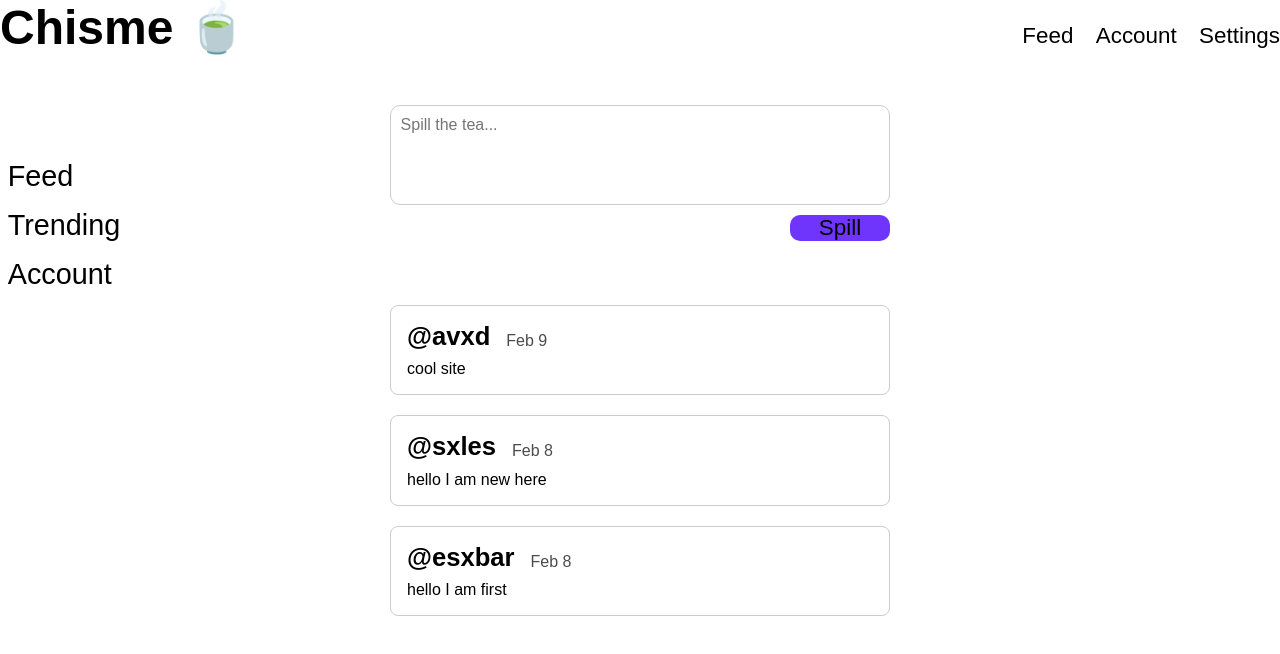
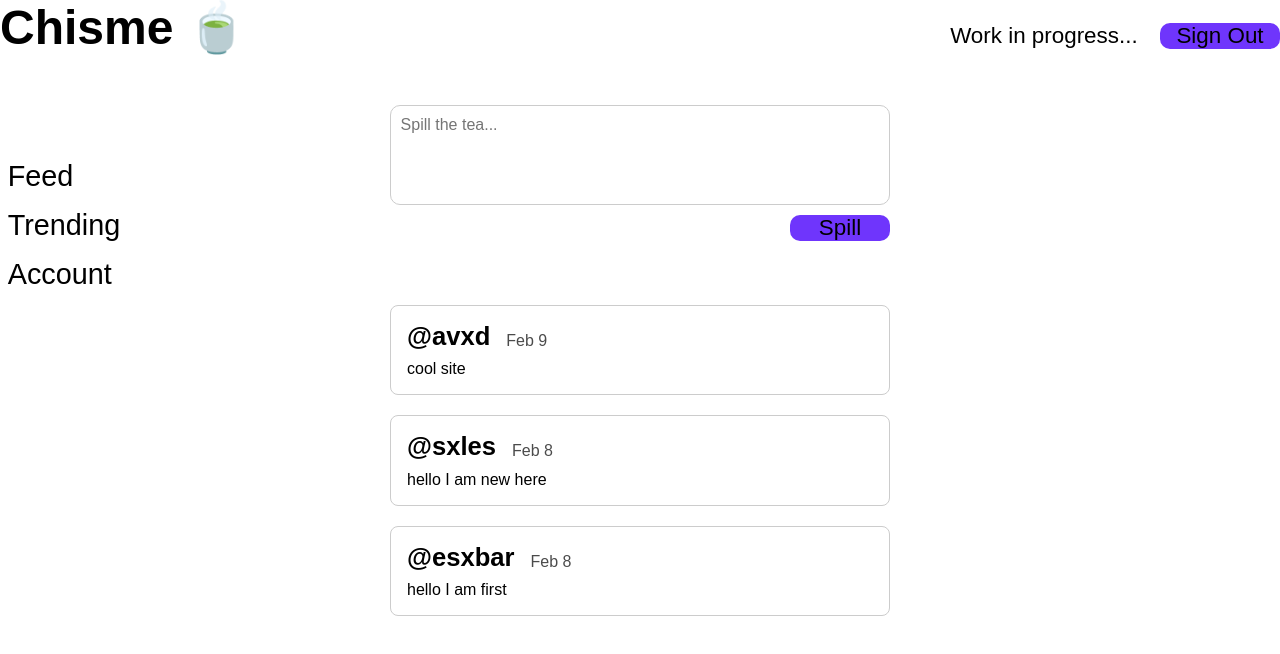
Before and after one commit to susanoos/chisme, a React (Create React App) app: page / in a window 1280 px wide. Shown: the top 654 px of the page. Built offline with nearby package versions, Linux system fonts and the light colour scheme.

Commit message:
updated some styles

```diff
--- a/src/components/Login/Login.module.css
+++ b/src/components/Login/Login.module.css
@@ -28,6 +28,8 @@
   width: 100px;
   padding: 0.4rem;
   margin-top: 1rem;
+  border: none;
+  border-radius: 10px;
 }
 
 .login__welcome {
--- a/src/components/Nav/Nav.js
+++ b/src/components/Nav/Nav.js
@@ -1,20 +1,20 @@
 import React from "react";
 import classes from "./Nav.module.css";
 
-const Nav = () => {
+const Nav = ({ onLogout }) => {
   return (
     <nav className={classes.navbar}>
       <h1 className={classes.nav__header}>Chisme 🍵</h1>
       <div>
         <ul className={classes.nav__links}>
+          <li>Work in progress...</li>
           <li>
-            <a href="/">Feed</a>
-          </li>{" "}
-          <li>
-            <a href="/">Account</a>
-          </li>{" "}
-          <li>
-            <a href="/">Settings</a>
+            <button
+              className={classes.nav__btn}
+              onClick={() => onLogout(false)}
+            >
+              Sign Out
+            </button>
           </li>
         </ul>
       </div>
--- a/src/components/Nav/Nav.module.css
+++ b/src/components/Nav/Nav.module.css
@@ -24,3 +24,9 @@ a {
 .nav__header {
   font-size: 3rem;
 }
+
+.nav__btn {
+  border: none;
+  width: 120px;
+  border-radius: 10px;
+}
--- a/src/components/UI/Card.module.css
+++ b/src/components/UI/Card.module.css
@@ -1,5 +1,4 @@
 .card {
-  display: block;
   border: 1px solid #ccc;
   border-radius: 8px;
   margin-bottom: 20px;
```
